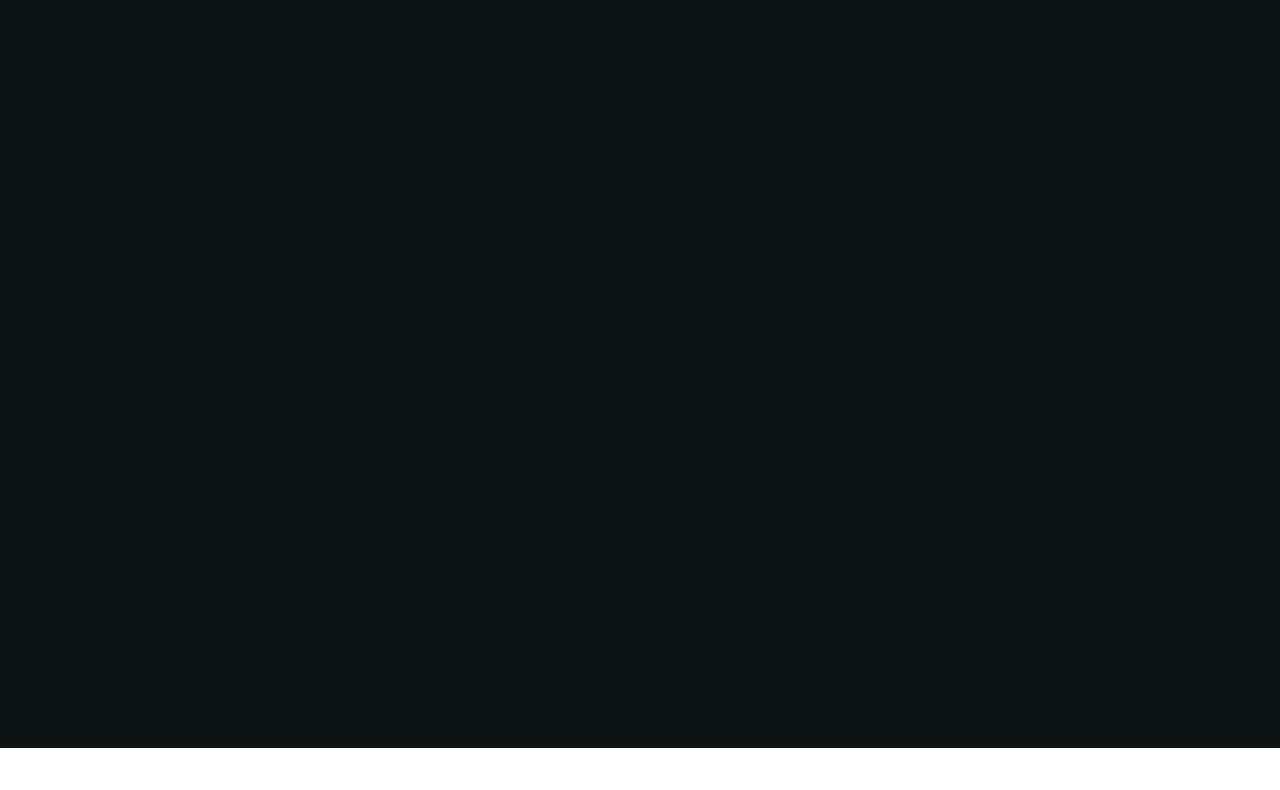
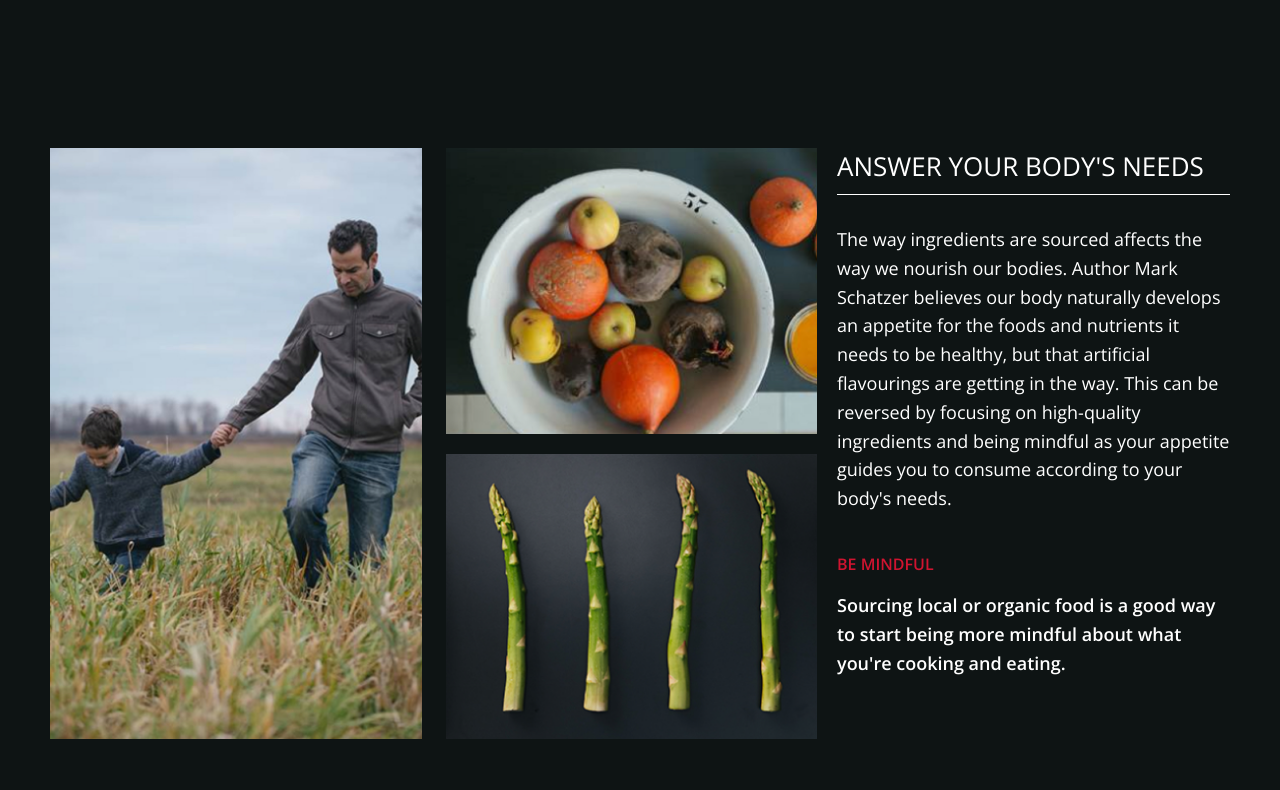
Before and after one commit to bsebastian86/orchard-fed-test, a website: page index.html in a window 1280 px wide. Shown: the part 52-842 px from the top of the page. Before the commit the page ends 800 px from the top, so only its background shows below. Drawn offline with nearby package versions, Linux system fonts and the light colour scheme.

Commit message:
add needs section

```diff
--- a/index.html
+++ b/index.html
@@ -5,11 +5,52 @@
     <meta http-equiv="X-UA-Compatible" content="IE=edge" />
     <meta name="viewport" content="width=device-width, initial-scale=1.0" />
     <title>Orchard Fed Test</title>
-    <link rel="stylesheet" href="css/style.css" />
+    <link rel="preconnect" href="https://fonts.googleapis.com" />
+    <link rel="preconnect" href="https://fonts.gstatic.com" crossorigin />
+    <link
+      href="https://fonts.googleapis.com/css2?family=Open+Sans:wght@300..700&display=swap"
+      rel="stylesheet"
+    />
+    <link rel="stylesheet" href="./css/style.css" />
   </head>
   <body>
     <main class="main">
-      <h1>This</h1>
+      <section class="needs">
+        <div class="image-grid">
+          <div class="image-1">
+            <img src="./assets/component-01/Image-01@2x.jpg" />
+          </div>
+          <div class="image-2">
+            <img src="./assets/component-01/Image-02@2x.jpg" />
+          </div>
+          <div class="image-3">
+            <img src="./assets/component-01/Image-03@2x.jpg" />
+          </div>
+        </div>
+        <aside class="needs-content">
+          <h2 class="needs-heading">Answer your body's needs</h2>
+          <p>
+            The way ingredients are sourced affects the way we nourish our
+            bodies. Author Mark Schatzer believes our body naturally develops an
+            appetite for the foods and nutrients it needs to be healthy, but
+            that artificial flavourings are getting in the way. This can be
+            reversed by focusing on high-quality ingredients and being mindful
+            as your appetite guides you to consume according to your body's
+            needs.
+          </p>
+          <h4 class="be-mindful">Be Mindful</h4>
+          <p class="p-sb">
+            Sourcing local or organic food is a good way to start being more
+            mindful about what you're cooking and eating.
+          </p>
+        </aside>
+      </section>
+      <section class="latest">
+        <h2 class="latest-heading">All the Latest from AEG</h2>
+        <div class="columns">
+          <div class="col"></div>
+        </div>
+      </section>
     </main>
   </body>
 </html>
--- a/scss/style.scss
+++ b/scss/style.scss
@@ -1,9 +1,14 @@
 * {
   padding: 0;
   margin: 0;
+  font-family: 'Open Sans', sans-serif;
+  font-style: normal;
+  font-optical-sizing: auto;
+  font-weight: 400;
 }
 
 .main {
   background-color: #0e1414;
   min-height: 100vh;
+  padding: 200px 50px;
 }
```
Also changed, not shown: css/style.css.
